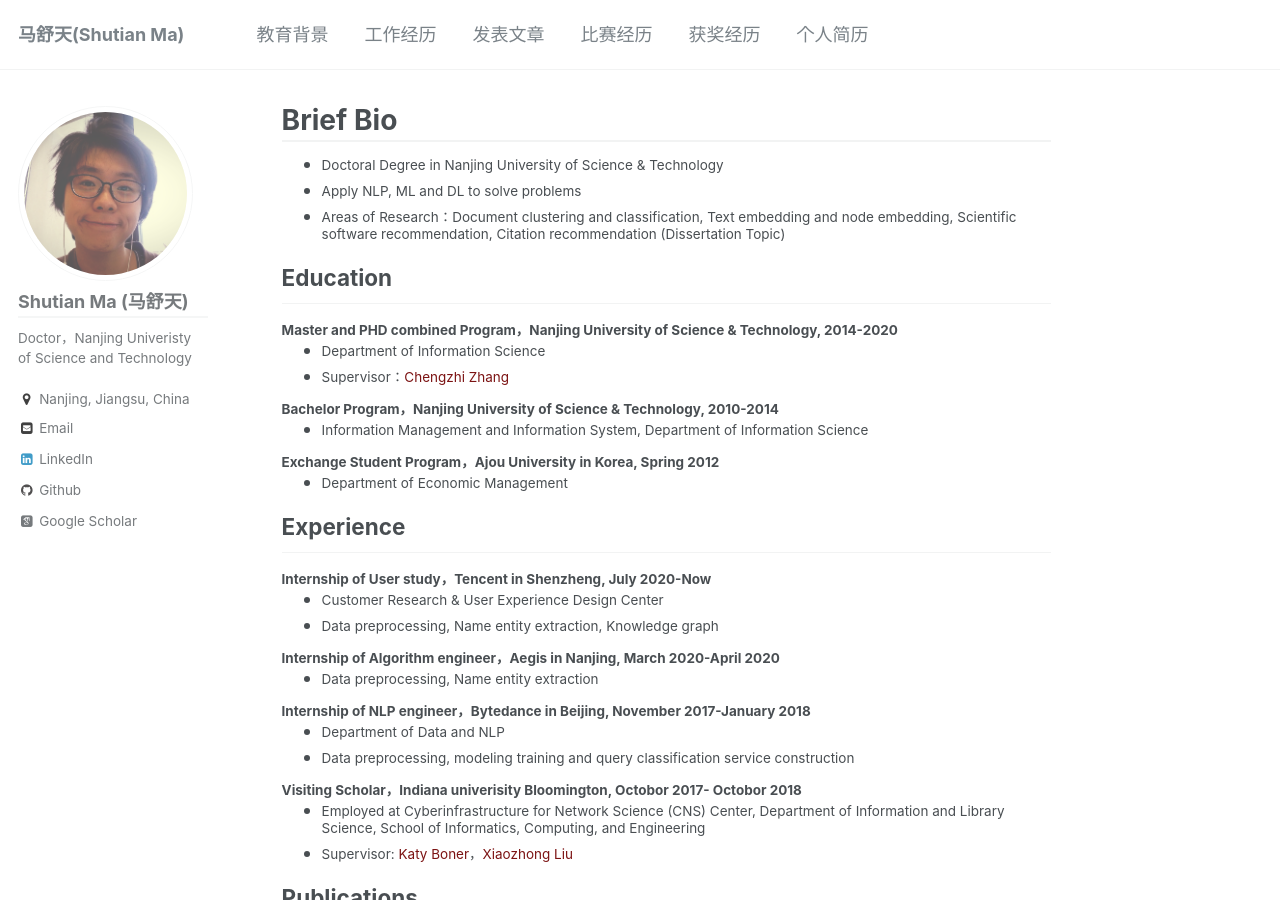
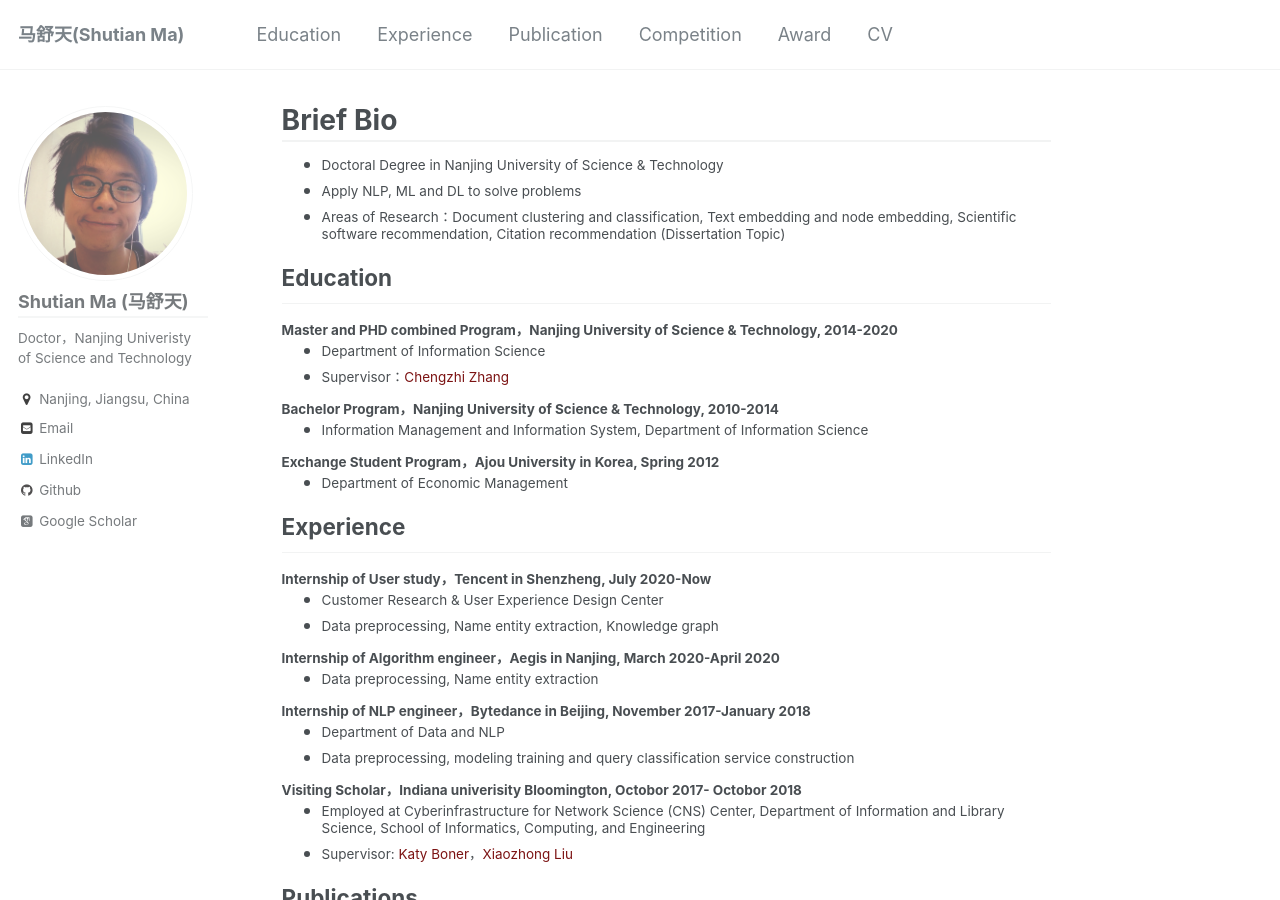
Before and after one commit to michellemashutian/michellemashutian.github.io_old, a Jekyll site: the page built from _pages/about.md, in a window 1280 px wide and 900 px high. Built offline with Jekyll 4.4.1, drawn with Linux system fonts in a browser that asks for light colours; some web fonts are replaced.

Commit message:
Update navigation.yml

```diff
--- a/_data/navigation.yml
+++ b/_data/navigation.yml
@@ -4,17 +4,17 @@ main:
   #   url: /cv/
   # - title: "Education"
   #   url: /#education
-  - title: "教育背景"
+  - title: "Education"
     url: /#research
-  - title: "工作经历"
+  - title: "Experience"
     url: /#experience
-  - title: "发表文章"
+  - title: "Publication"
     url: /#publication
-  - title: "比赛经历"
+  - title: "Competition"
     url: /#service
-  - title: "获奖经历"
+  - title: "Award"
     url: /#award
-  - title: "个人简历"
+  - title: "CV"
     url: /files/cv.pdf
   # - title: "Blog"
   #   url: https://scholar.google.com/
```
